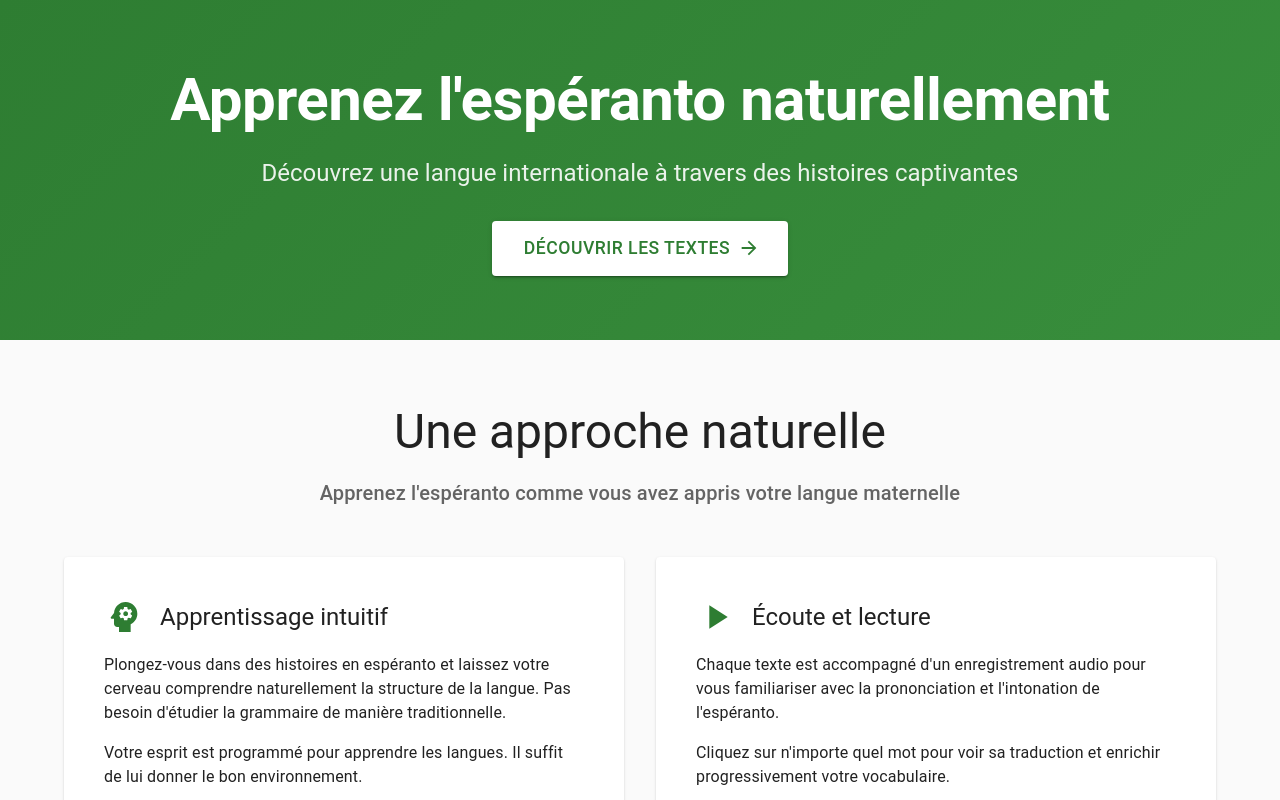
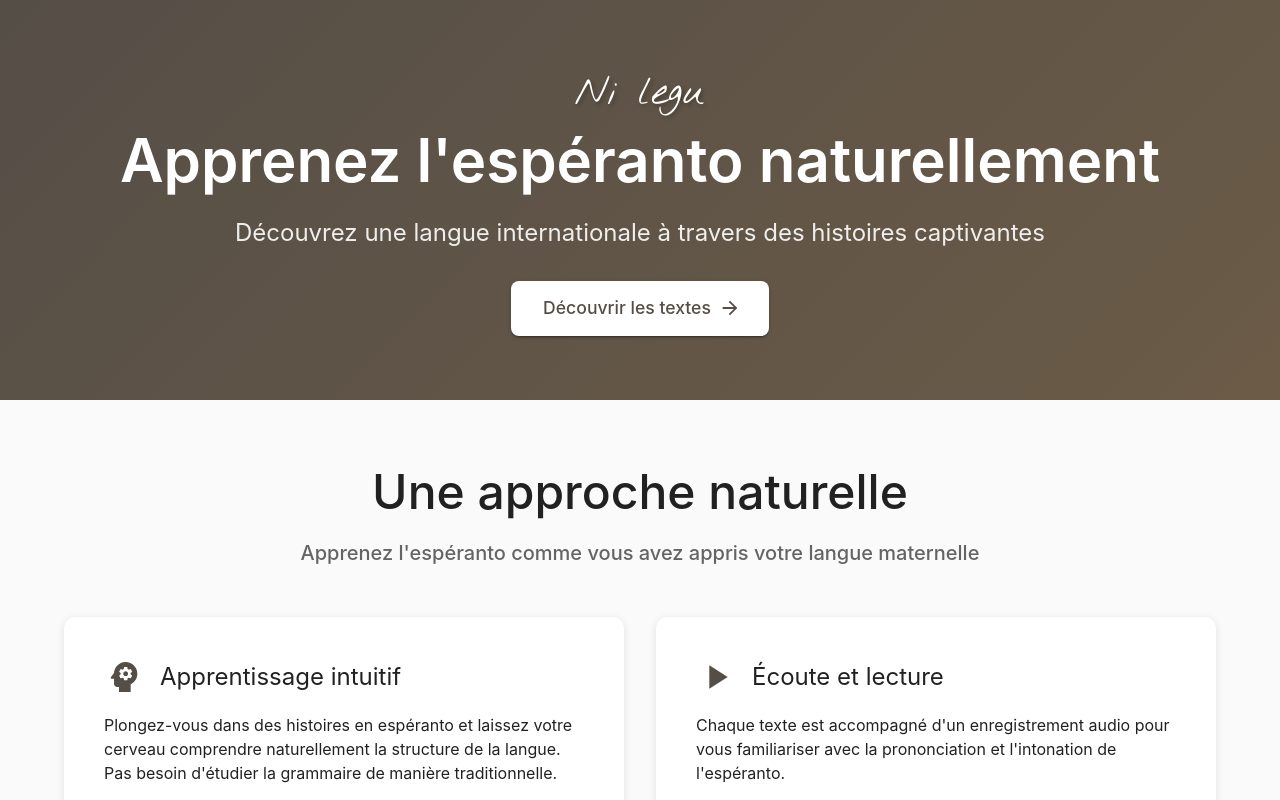
Before and after one commit to axel584/nilegu-ui, a React (Create React App) app: page / in a window 1280 px wide. Shown: the top 800 px of the page. Built offline with nearby package versions, Linux system fonts and the light colour scheme.

Commit message:
mise en page, nouvelle charte

```diff
--- a/public/index.html
+++ b/public/index.html
@@ -4,11 +4,14 @@
     <meta charset="utf-8" />
     <link rel="icon" href="%PUBLIC_URL%/favicon.ico" />
     <meta name="viewport" content="width=device-width, initial-scale=1" />
-    <meta name="theme-color" content="#000000" />
+    <meta name="theme-color" content="#554E47" />
     <meta
       name="description"
-      content="Web site created using create-react-app"
+      content="Ni legu - Application d'apprentissage de l'espéranto"
     />
+    <link rel="preconnect" href="https://fonts.googleapis.com">
+    <link rel="preconnect" href="https://fonts.gstatic.com" crossorigin>
+    <link href="https://fonts.googleapis.com/css2?family=Nothing+You+Could+Do:wght@400&display=swap" rel="stylesheet">
     <link rel="apple-touch-icon" href="%PUBLIC_URL%/logo192.png" />
     <!--
       manifest.json provides metadata used when your web app is installed on a
@@ -24,7 +27,7 @@
       work correctly both with client-side routing and a non-root public URL.
       Learn how to configure a non-root public URL by running `npm run build`.
     -->
-    <title>React App</title>
+    <title>Ni legu - Apprentissage de l'espéranto</title>
   </head>
   <body>
     <noscript>You need to enable JavaScript to run this app.</noscript>
--- a/src/App.tsx
+++ b/src/App.tsx
@@ -1,22 +1,40 @@
 import React from 'react';
 import { BrowserRouter as Router, Routes, Route } from 'react-router-dom';
 import { ThemeProvider, createTheme, CssBaseline } from '@mui/material';
+import { TypographyVariantsOptions } from '@mui/material/styles';
 import HomePage from './pages/HomePage';
 import CatalogPage from './pages/CatalogPage';
 import TextReaderPage from './pages/TextReaderPage';
+
+// Étendre les variantes typographiques
+declare module '@mui/material/styles' {
+  interface TypographyVariants {
+    appTitle: React.CSSProperties;
+  }
+
+  interface TypographyVariantsOptions {
+    appTitle?: React.CSSProperties;
+  }
+}
+
+declare module '@mui/material/Typography' {
+  interface TypographyPropsVariantOverrides {
+    appTitle: true;
+  }
+}
 
 // Thème global de l'application
 const theme = createTheme({
   palette: {
     primary: {
-      main: '#2E7D32', // Vert espéranto
+      main: '#554E47', // Gris foncé
     },
     secondary: {
-      main: '#1976D2',
+      main: '#2196F3', // Bleu
     },
   },
   typography: {
-    fontFamily: '"Roboto", "Helvetica", "Arial", sans-serif',
+    fontFamily: '-apple-system, BlinkMacSystemFont, "Segoe UI", Roboto, Oxygen-Sans, Ubuntu, Cantarell, "Helvetica Neue", sans-serif',
     h1: {
       fontWeight: 600,
     },
@@ -28,6 +46,13 @@ const theme = createTheme({
     },
     h4: {
       fontWeight: 500,
+    },
+    // Variante pour le nom de l'application
+    appTitle: {
+      fontFamily: '"Nothing You Could Do", cursive',
+      fontSize: '2.5rem',
+      fontWeight: 400,
+      color: '#554E47',
     },
   },
   components: {
--- a/src/pages/CatalogPage.tsx
+++ b/src/pages/CatalogPage.tsx
@@ -163,7 +163,7 @@ const CatalogPage: React.FC = () => {
   return (
     <Box sx={{ minHeight: '100vh', bgcolor: 'grey.50' }}>
       {/* AppBar */}
-      <AppBar position="static" sx={{ bgcolor: '#2E7D32' }}>
+      <AppBar position="static" sx={{ bgcolor: '#554E47' }}>
         <Toolbar>
           <BookIcon sx={{ mr: 2 }} />
           <Typography variant="h6" component="div" sx={{ flexGrow: 1 }}>
--- a/src/pages/HomePage.tsx
+++ b/src/pages/HomePage.tsx
@@ -8,9 +8,6 @@ import {
   Button,
   Paper,
   Chip,
-  ThemeProvider,
-  createTheme,
-  CssBaseline
 } from '@mui/material';
 import {
   PlayArrow as PlayIcon,
@@ -21,25 +18,6 @@ import {
 } from '@mui/icons-material';
 import { useNavigate } from 'react-router-dom';
 
-const theme = createTheme({
-  palette: {
-    primary: {
-      main: '#2E7D32', // Vert espéranto
-    },
-    secondary: {
-      main: '#1976D2',
-    },
-  },
-  typography: {
-    h2: {
-      fontWeight: 600,
-    },
-    h4: {
-      fontWeight: 500,
-    },
-  },
-});
-
 const HomePage: React.FC = () => {
   const navigate = useNavigate();
 
@@ -48,19 +26,27 @@ const HomePage: React.FC = () => {
   };
 
   return (
-    <ThemeProvider theme={theme}>
-      <CssBaseline />
-      <Box sx={{ minHeight: '100vh', bgcolor: 'grey.50' }}>
+    <Box sx={{ minHeight: '100vh', bgcolor: 'grey.50' }}>
         {/* Hero Section */}
         <Box
           sx={{
-            background: 'linear-gradient(135deg, #2E7D32 0%, #388E3C 100%)',
+            background: 'linear-gradient(135deg, #554E47 0%, #6B5B47 100%)',
             color: 'white',
             py: 8,
             textAlign: 'center',
           }}
         >
           <Container maxWidth="lg">
+            <Typography
+              variant="appTitle"
+              sx={{
+                mb: 2,
+                color: 'white',
+                textShadow: '2px 2px 4px rgba(0,0,0,0.3)'
+              }}
+            >
+              Ni legu
+            </Typography>
             <Typography variant="h2" gutterBottom>
               Apprenez l'espéranto naturellement
             </Typography>
@@ -222,7 +208,7 @@ const HomePage: React.FC = () => {
         </Container>
 
         {/* Call to action */}
-        <Box sx={{ bgcolor: 'primary.main', color: 'white', py: 6 }}>
+        <Box sx={{ bgcolor: '#554E47', color: 'white', py: 6 }}>
           <Container maxWidth="md" sx={{ textAlign: 'center' }}>
             <Typography variant="h4" gutterBottom>
               Prêt à commencer votre voyage ?
@@ -252,7 +238,6 @@ const HomePage: React.FC = () => {
           </Container>
         </Box>
       </Box>
-    </ThemeProvider>
   );
 };
 
--- a/src/pages/TextReaderPage.tsx
+++ b/src/pages/TextReaderPage.tsx
@@ -128,14 +128,14 @@ const TextReaderPage: React.FC = () => {
             }}
             style={{
               cursor: 'pointer',
-              color: hasTranslation ? '#2E7D32' : '#1976d2',
+              color: hasTranslation ? '#554E47' : '#2196F3',
               textDecoration: 'underline',
               textDecorationStyle: 'dotted',
-              textDecorationColor: hasTranslation ? '#2E7D32' : '#1976d2',
+              textDecorationColor: hasTranslation ? '#554E47' : '#2196F3',
               transition: 'background-color 0.2s',
             }}
             onMouseEnter={(e) => {
-              e.currentTarget.style.backgroundColor = hasTranslation ? '#e8f5e8' : '#e3f2fd';
+              e.currentTarget.style.backgroundColor = hasTranslation ? '#f5f5f5' : '#e3f2fd';
             }}
             onMouseLeave={(e) => {
               e.currentTarget.style.backgroundColor = 'transparent';
@@ -180,7 +180,7 @@ const TextReaderPage: React.FC = () => {
   return (
     <Box sx={{ minHeight: '100vh', bgcolor: 'grey.50' }}>
       {/* AppBar */}
-      <AppBar position="static" sx={{ bgcolor: '#2E7D32' }}>
+      <AppBar position="static" sx={{ bgcolor: '#554E47' }}>
         <Toolbar>
           <IconButton
             edge="start"
@@ -198,7 +198,7 @@ const TextReaderPage: React.FC = () => {
             size="small"
             sx={{
               bgcolor: 'white',
-              color: '#2E7D32',
+              color: '#554E47',
               fontSize: '0.75rem',
             }}
           />
@@ -281,10 +281,10 @@ const TextReaderPage: React.FC = () => {
         )}
 
         {/* Instructions */}
-        <Paper sx={{ p: 3, mb: 4, bgcolor: '#e8f5e8' }}>
+        <Paper sx={{ p: 3, mb: 4, bgcolor: '#f5f5f5' }}>
           <Box sx={{ display: 'flex', alignItems: 'center', mb: 1 }}>
-            <TranslateIcon sx={{ mr: 1, color: 'primary.main' }} />
-            <Typography variant="h6" color="primary.main">
+            <TranslateIcon sx={{ mr: 1, color: '#554E47' }} />
+            <Typography variant="h6" sx={{ color: '#554E47' }}>
               Comment utiliser cette page
             </Typography>
           </Box>
```
